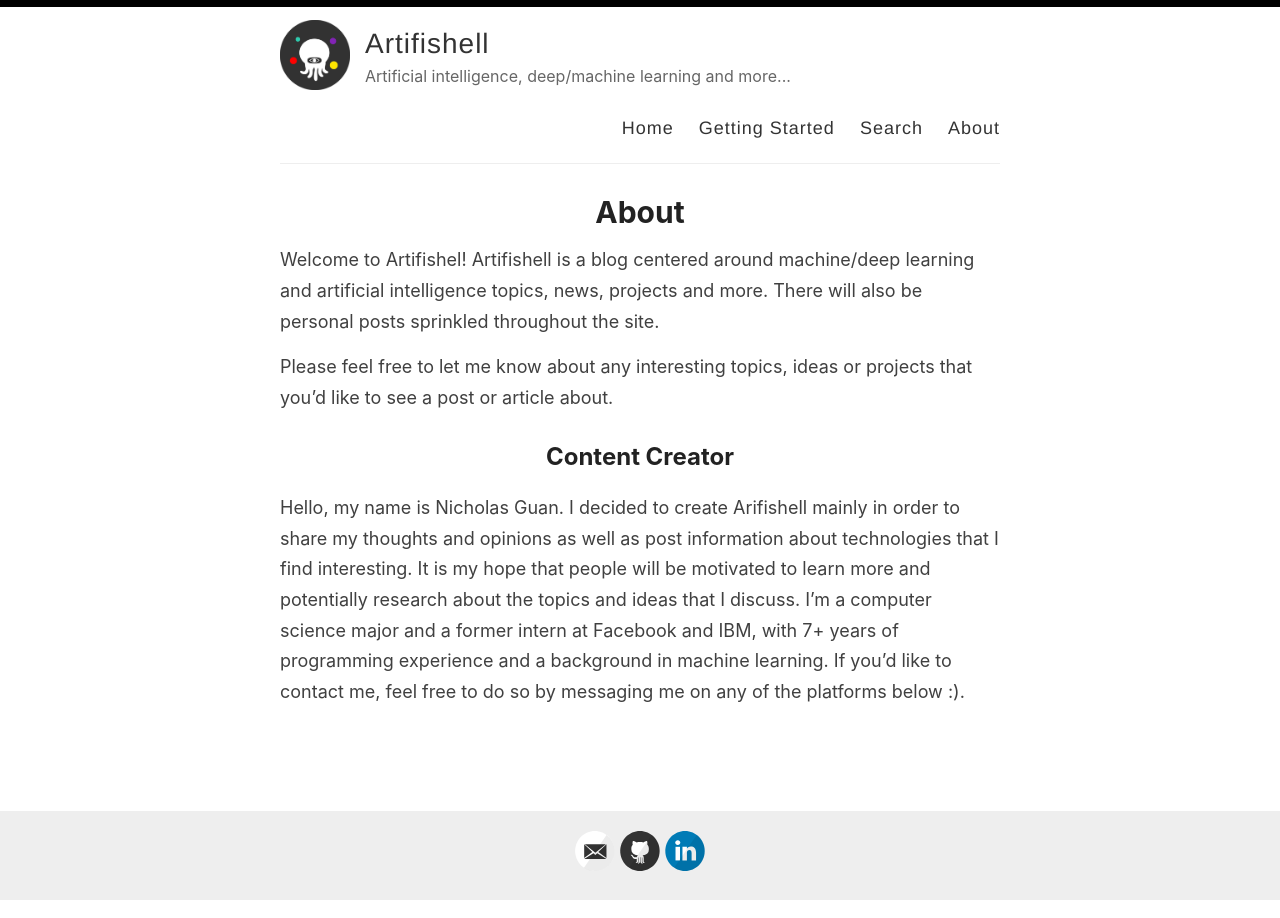
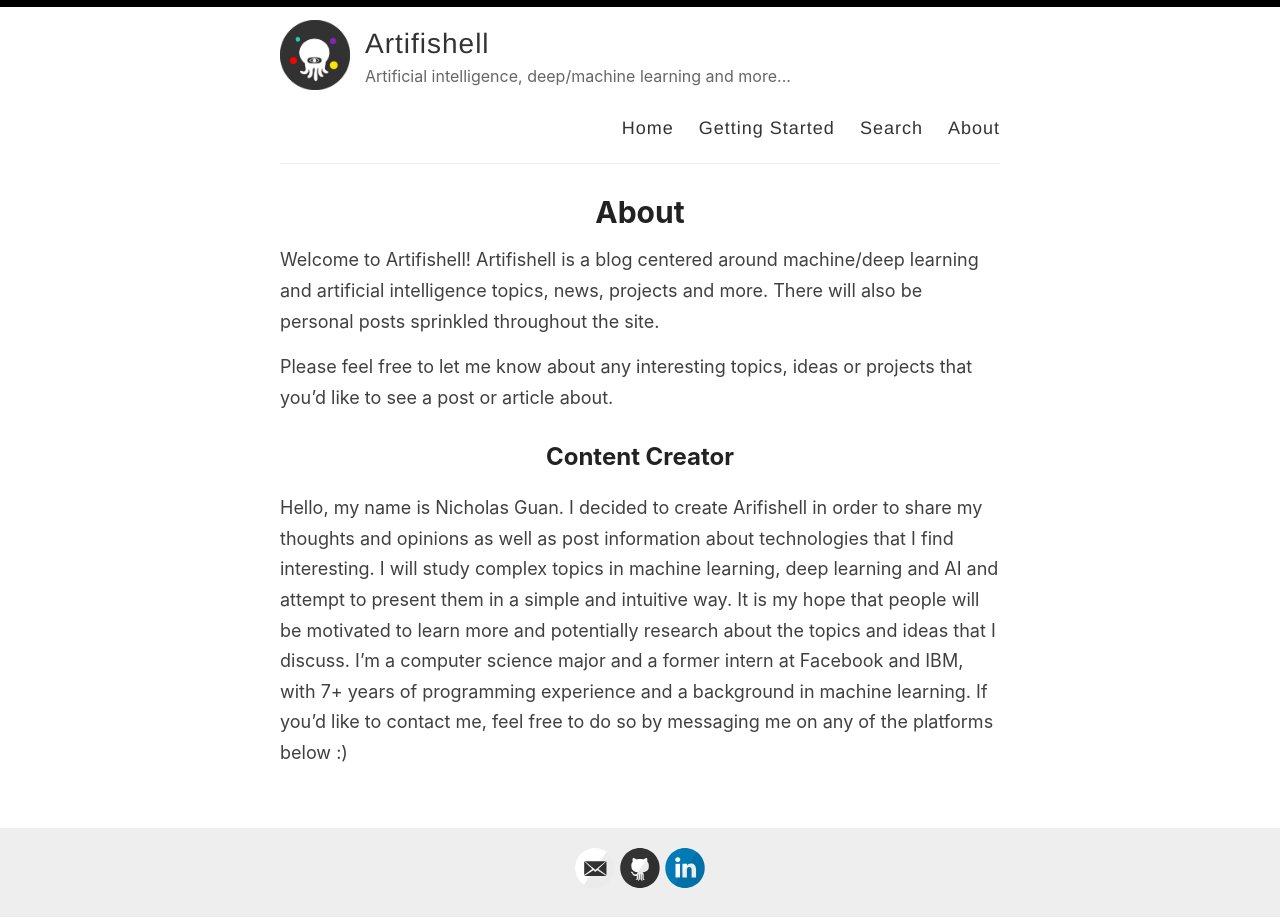
Before and after one commit to nicgun/-nicgun.github.io, a Jekyll site: the page built from _pages/about.md, in a window 1280 px wide. Built offline with Jekyll 4.4.1, drawn with Linux system fonts in a browser that asks for light colours.

Commit message:
Update about.md

```diff
--- a/_pages/about.md
+++ b/_pages/about.md
@@ -4,10 +4,10 @@ title: About
 permalink: /about/
 ---
 
-Welcome to Artifishel! Artifishell is a blog centered around machine/deep learning and artificial intelligence topics, news, projects and more. There will also be personal posts sprinkled throughout the site.
+Welcome to Artifishell! Artifishell is a blog centered around machine/deep learning and artificial intelligence topics, news, projects and more. There will also be personal posts sprinkled throughout the site.
 
 Please feel free to let me know about any interesting topics, ideas or projects that you'd like to see a post or article about.
 
 ## Content Creator
 
-Hello, my name is Nicholas Guan. I decided to create Arifishell mainly in order to share my thoughts and opinions as well as post information about technologies that I find interesting. It is my hope that people will be motivated to learn more and potentially research about the topics and ideas that I discuss. I'm a computer science major and a former intern at Facebook and IBM, with 7+ years of programming experience and a background in machine learning. If you'd like to contact me, feel free to do so by messaging me on any of the platforms below :).
+Hello, my name is Nicholas Guan. I decided to create Arifishell in order to share my thoughts and opinions as well as post information about technologies that I find interesting. I will study complex topics in machine learning, deep learning and AI and attempt to present them in a simple and intuitive way. It is my hope that people will be motivated to learn more and potentially research about the topics and ideas that I discuss. I'm a computer science major and a former intern at Facebook and IBM, with 7+ years of programming experience and a background in machine learning. If you'd like to contact me, feel free to do so by messaging me on any of the platforms below :)
```
